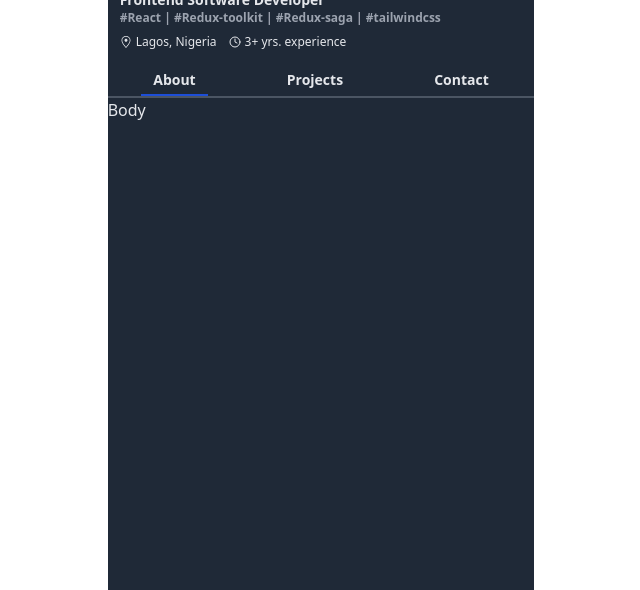
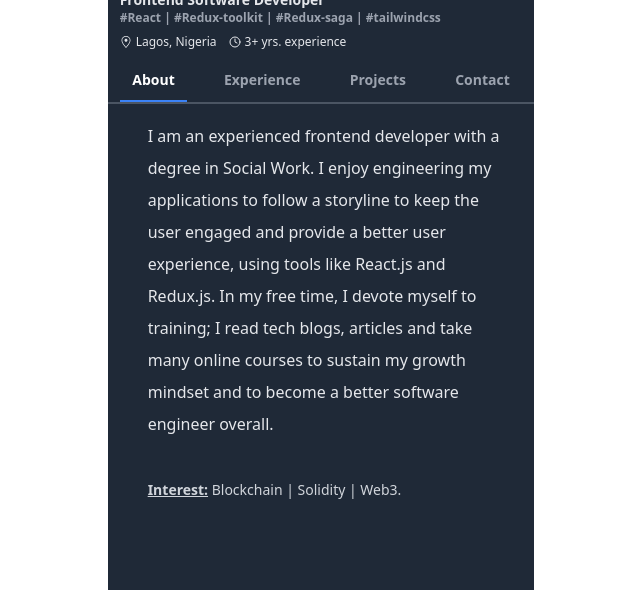
Before and after one commit to effiong-jr/portfolio, a Next.js app: page / in a window 1280 px wide. Shown: the part 210-800 px from the top of the page, without its empty margins (319-959 px from the left). Built offline with nearby package versions, Linux system fonts and the light colour scheme.

Commit message:
added content to the about me section

```diff
--- a/components/Layout.jsx
+++ b/components/Layout.jsx
@@ -7,7 +7,7 @@ const Layout = ({ children }) => {
       <Header />
       <Navbar />
 
-      {children}
+      <section className="pl-10 pt-4 pb-10 pr-6 text-md">{children}</section>
     </div>
   )
 }
--- a/components/Navbar.jsx
+++ b/components/Navbar.jsx
@@ -4,15 +4,14 @@ import { useRouter } from 'next/router'
 const Navbar = () => {
   const router = useRouter()
 
-  console.log(router.route)
   return (
     <div
-      className={`flex justify-around mt-5 font-semibold border-solid border-b-2 border-gray-600 text-sm`}
+      className={`flex w-full overflow-x-auto justify-around mt-5 font-semibold border-solid border-b-2 border-gray-600 text-gray-400 text-sm`}
     >
       <div
-        className={`cursor-pointer border-b-2 pb-1  ${
+        className={`cursor-pointer border-b-2 pb-2.5  ${
           router.route === '/'
-            ? 'transition-transform border-solid border-blue-700' //'transition duration-200 ease-in-out border-solid border-blue-700 '
+            ? 'transition duration-500 ease-in-out border-solid border-blue-500 text-white'
             : 'border-transparent'
         }`}
       >
@@ -22,9 +21,21 @@ const Navbar = () => {
       </div>
 
       <div
-        className={`cursor-pointer border-b-2 pb-1  ${
+        className={`cursor-pointer border-b-2 pb-2.5  ${
+          router.route === '/experience'
+            ? 'transition duration-500 ease-in-out border-solid border-blue-500 text-white'
+            : 'border-transparent'
+        }`}
+      >
+        <Link href="/experience">
+          <a className="px-3">Experience</a>
+        </Link>
+      </div>
+
+      <div
+        className={`cursor-pointer border-b-2 pb-2.5  ${
           router.route === '/projects'
-            ? 'transition duration-200 ease-in-out border-solid border-blue-700 '
+            ? 'transition duration-200 ease-in-out border-solid border-blue-500 text-white'
             : 'border-transparent'
         }`}
       >
@@ -34,9 +45,9 @@ const Navbar = () => {
       </div>
 
       <div
-        className={`cursor-pointer border-b-2 pb-1  ${
+        className={`cursor-pointer border-b-2 pb-2.5  ${
           router.route === '/contact'
-            ? 'transition duration-200 ease-in-out border-solid border-blue-700 '
+            ? 'transition duration-200 ease-in-out border-solid border-blue-500 text-white '
             : 'border-transparent'
         }`}
       >
--- a/pages/_app.js
+++ b/pages/_app.js
@@ -1,7 +1,18 @@
+import Head from 'next/head'
+
 import '../styles/globals.css'
 
 function MyApp({ Component, pageProps }) {
-  return <Component {...pageProps} />
+  return (
+    <>
+      <Head>
+        <title>Portfolio | Effiong Bassey</title>
+        <link rel="icon" href="/favicon.ico" />
+      </Head>
+
+      <Component {...pageProps} />
+    </>
+  )
 }
 
 export default MyApp
--- a/pages/about.jsx
+++ /dev/null
@@ -1,7 +0,0 @@
-import Layout from '../components/Layout'
-
-const About = () => {
-  return <Layout>This is the about Page</Layout>
-}
-
-export default About
--- /dev/null
+++ b/pages/experience.jsx
@@ -0,0 +1,6 @@
+import Layout from '../components/Layout'
+const Experience = () => {
+  return <Layout>Experience</Layout>
+}
+
+export default Experience
--- a/pages/index.js
+++ b/pages/index.js
@@ -1,20 +1,23 @@
-import Head from 'next/head'
-import Header from '../components/Header'
-import Navbar from '../components/Navbar'
 import Layout from '../components/Layout'
 
-export default function Home() {
+export default function About() {
   return (
-    <div>
-      <Head>
-        <title>Portfolio | Effiong Bassey</title>
-        <link rel="icon" href="/favicon.ico" />
-      </Head>
-      <main>
-        <Layout>
-          <h1>Body</h1>
-        </Layout>
-      </main>
-    </div>
+    <Layout>
+      <div className="text-md">
+        <p className=" leading-loose">
+          I am an experienced frontend developer with a degree in Social Work. I
+          enjoy engineering my applications to follow a storyline to keep the
+          user engaged and provide a better user experience, using tools like
+          React.js and Redux.js. In my free time, I devote myself to training; I
+          read tech blogs, articles and take many online courses to sustain my
+          growth mindset and to become a better software engineer overall.
+        </p>
+
+        <p className="mt-10 text-sm text-gray-300">
+          <span className="font-bold text-md underline">Interest:</span>{' '}
+          Blockchain | Solidity | Web3.
+        </p>
+      </div>
+    </Layout>
   )
 }
```
